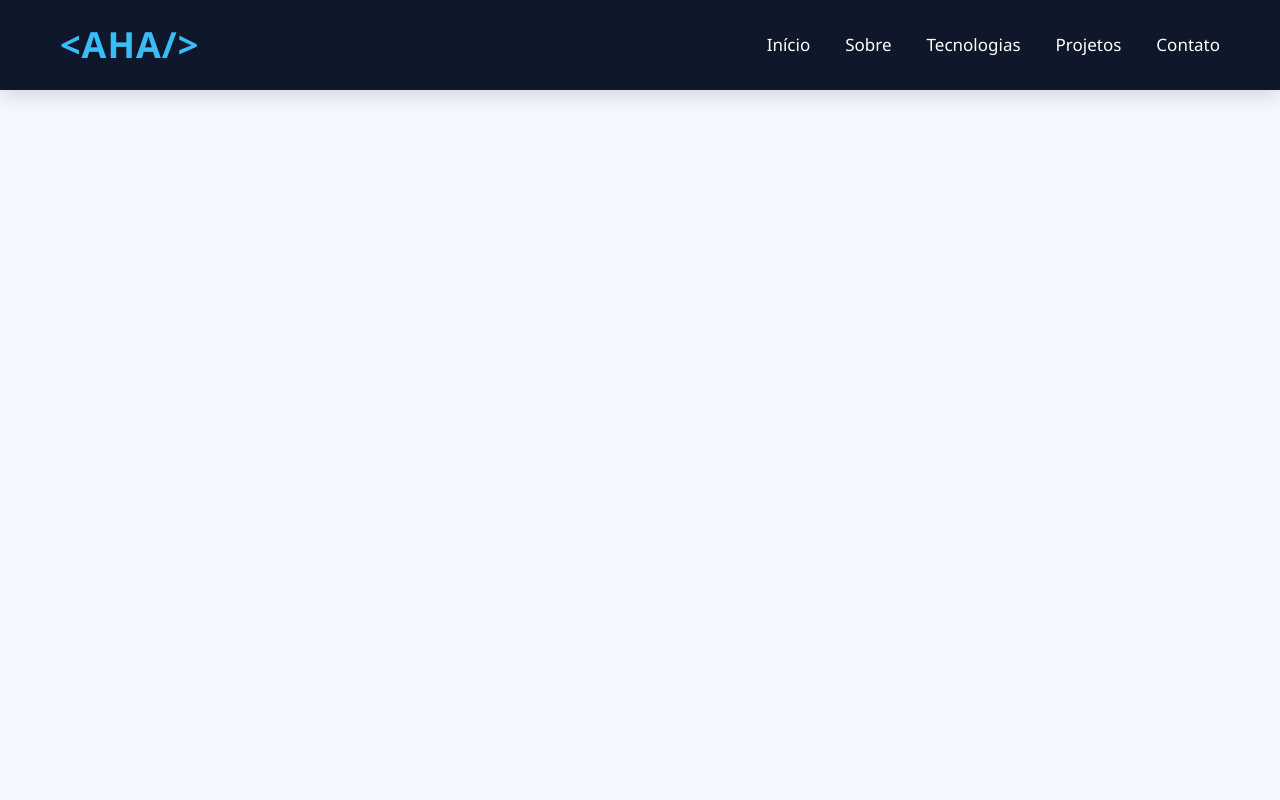
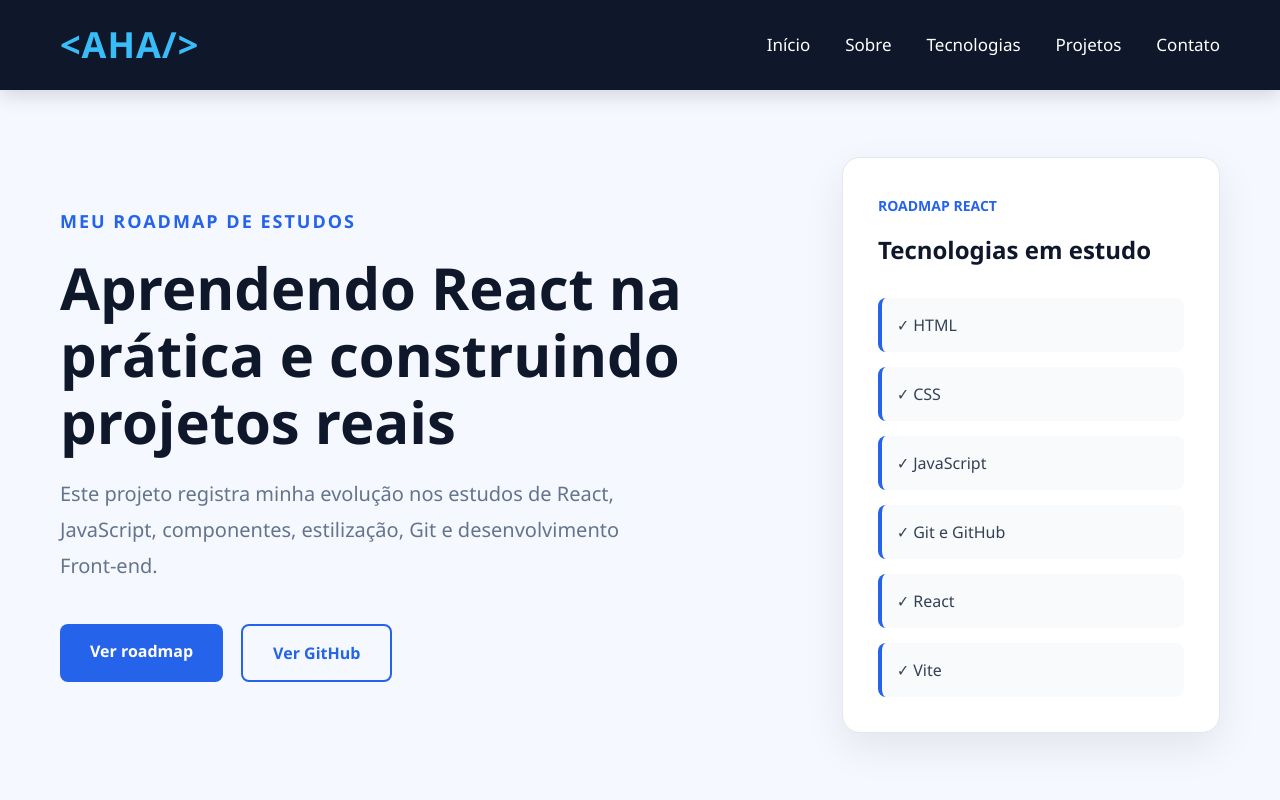
Before and after one commit to AlexandreAkkt/RoadmapReact, a React (Vite) app: page / in a window 1280 px wide. Shown: the top 800 px of the page. Built offline with nearby package versions, Linux system fonts and the light colour scheme.

Commit message:
Desenvolve seção Hero da página inicial

```diff
--- a/src/Components/Hero/Hero.css
+++ b/src/Components/Hero/Hero.css
@@ -1,70 +1,61 @@
 #hero {
-  min-height: 90vh;
+  min-height: calc(100vh - 80px);
   display: flex;
   align-items: center;
-  padding: 100px 20px 60px;
-  background-color: #f5f8ff;
-}
-
-#hero .container {
-  width: 100%;
-  max-width: 1200px;
-  margin: 0 auto;
+  background: #f5f8ff;
 }
 
 .hero-content {
-  display: flex;
+  display: grid;
+  grid-template-columns: 1.3fr 0.7fr;
   align-items: center;
+  gap: 80px;
 }
 
-.hero-text {
-  max-width: 750px;
+.hero-text h1 {
+  font-size: 58px;
+  line-height: 1.15;
+  color: #0f172a;
+  margin: 20px 0;
 }
 
 .hero-subtitle {
-  display: inline-block;
-  margin-bottom: 18px;
   color: #2563eb;
   font-size: 18px;
-  font-weight: 600;
-}
-
-.hero-text h1 {
-  margin-bottom: 24px;
-  color: #0f1f3d;
-  font-size: 58px;
-  line-height: 1.1;
+  font-weight: 700;
+  text-transform: uppercase;
+  letter-spacing: 2px;
 }
 
 .hero-text p {
-  max-width: 650px;
-  margin-bottom: 35px;
-  color: #5b6475;
+  color: #64748b;
   font-size: 20px;
-  line-height: 1.7;
+  line-height: 1.8;
+  max-width: 620px;
+  margin-bottom: 40px;
 }
 
 .hero-buttons {
   display: flex;
-  gap: 15px;
+  gap: 18px;
 }
 
 .hero-buttons a {
-  padding: 14px 26px;
+  padding: 15px 30px;
   border-radius: 8px;
-  font-size: 17px;
   font-weight: 600;
-  text-decoration: none;
-  transition: 0.3s ease;
+  transition:
+    background 0.3s,
+    color 0.3s;
 }
 
 .primary-button {
-  background-color: #2563eb;
-  color: #ffffff;
+  background: #2563eb;
+  color: white;
 }
 
 .primary-button:hover {
-  background-color: #1d4ed8;
+  background: #1d4ed8;
 }
 
 .secondary-button {
@@ -73,22 +64,71 @@
 }
 
 .secondary-button:hover {
-  background-color: #2563eb;
-  color: #ffffff;
+  background: #2563eb;
+  color: white;
 }
 
-@media (max-width: 768px) {
-  #hero {
-    min-height: auto;
-    padding-top: 140px;
+/* Card */
+
+.hero-card {
+  background: white;
+  padding: 35px;
+  border-radius: 18px;
+  border: 1px solid #e5e7eb;
+  box-shadow: 0 15px 40px rgba(0, 0, 0, 0.08);
+}
+
+.card-label {
+  color: #2563eb;
+  font-size: 14px;
+  font-weight: 700;
+  text-transform: uppercase;
+}
+
+.hero-card h2 {
+  margin: 15px 0 30px;
+  color: #0f172a;
+}
+
+.hero-card ul {
+  display: flex;
+  flex-direction: column;
+  gap: 15px;
+}
+
+.hero-card li {
+  background: #f8fafc;
+  padding: 15px;
+  border-radius: 8px;
+  color: #334155;
+  border-left: 4px solid #2563eb;
+}
+
+/* Responsivo */
+
+@media (max-width: 900px) {
+  .hero-content {
+    grid-template-columns: 1fr;
+    text-align: center;
+  }
+
+  .hero-text p {
+    margin: auto;
+    margin-bottom: 35px;
+  }
+
+  .hero-buttons {
+    justify-content: center;
   }
 
   .hero-text h1 {
-    font-size: 40px;
+    font-size: 42px;
   }
+}
 
-  .hero-text p {
-    font-size: 18px;
+@media (max-width: 600px) {
+  .hero-text h1 {
+    font-size: 34px;
   }
 
   .hero-buttons {
--- a/src/Components/Hero/Hero.jsx
+++ b/src/Components/Hero/Hero.jsx
@@ -3,7 +3,49 @@ import "./Hero.css";
 function Hero() {
   return (
     <section id="hero">
-      <div className="container"></div>
+      <div className="container hero-content">
+        <div className="hero-text">
+          <span className="hero-subtitle">Meu roadmap de estudos</span>
+
+          <h1>Aprendendo React na prática e construindo projetos reais</h1>
+
+          <p>
+            Este projeto registra minha evolução nos estudos de React,
+            JavaScript, componentes, estilização, Git e desenvolvimento
+            Front-end.
+          </p>
+
+          <div className="hero-buttons">
+            <a href="#roadmap" className="primary-button">
+              Ver roadmap
+            </a>
+
+            <a
+              href="https://github.com/AlexandreAkkt"
+              target="_blank"
+              rel="noreferrer"
+              className="secondary-button"
+            >
+              Ver GitHub
+            </a>
+          </div>
+        </div>
+
+        <div className="hero-card">
+          <span className="card-label">Roadmap React</span>
+
+          <h2>Tecnologias em estudo</h2>
+
+          <ul>
+            <li>✓ HTML</li>
+            <li>✓ CSS</li>
+            <li>✓ JavaScript</li>
+            <li>✓ Git e GitHub</li>
+            <li>✓ React</li>
+            <li>✓ Vite</li>
+          </ul>
+        </div>
+      </div>
     </section>
   );
 }
```
